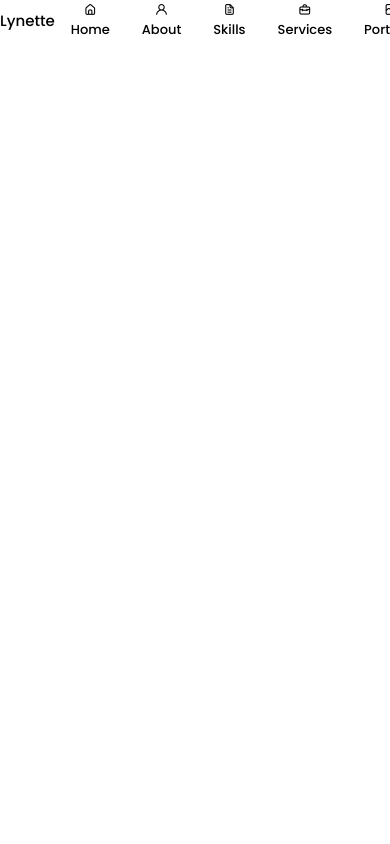
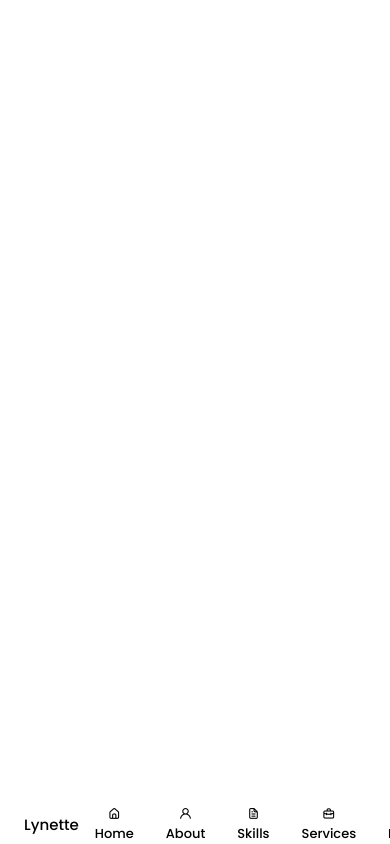
Before and after one commit to Rlynette/Personal-portfolio, a React (Create React App) app in the folder personal-portfolio/: page / in a window 390 px wide. Built offline with nearby package versions, Linux system fonts and the light colour scheme.

Commit message:
adjust meadia-screen

```diff
--- a/personal-portfolio/src/App.css
+++ b/personal-portfolio/src/App.css
@@ -172,13 +172,24 @@ margin-right: auto;
  /* BREAKPOINTS */
  /* For large devices */
  @media  screen and (max-width: 992px) {
+  .container {
+    margin-left: var(--mb-1-5);
+    margin-right: var(--mb-1-5)
+  }
  }
 
  /* For medium devices */
- @media screen and (max-width: 768px) {}
+ @media screen and (max-width: 768px) {
+
+ }
+ @media screen and (max-width: 576px) {
+
+ }
 
  /* For small devices */
- @media screen and (max-width: 350px) {}
+ @media screen and (max-width: 350px) {
+
+ }
 
 
 /* .App-logo {
--- a/personal-portfolio/src/components/Header.jsx
+++ b/personal-portfolio/src/components/Header.jsx
@@ -10,7 +10,7 @@ const Header = () => {
      <div className="nav__menu">
         <ul className="nav__list grid">
              <li className="nav__item">
-                <a href="home" className="nav__link">
+                <a href="home" className="nav__link active-link">
                 {/* <i className="uil uil-estate nav__icon"></i> */}
                <i class="uil uil-estate"></i> Home
                </a>
--- a/personal-portfolio/src/components/header.css
+++ b/personal-portfolio/src/components/header.css
@@ -41,3 +41,18 @@
 .nav__toggle {
 display: none;
 }
+
+/* Active-Link */
+.active-link,
+.nav__link:hover {
+color: var(--title-color-dark);
+}
+
+/* BREAKPOINTS */
+ /* For medium devices */
+ @media screen and (max-width: 768px) {
+    .header {
+        top: initial;
+        bottom: 0;
+    }
+ }
```
